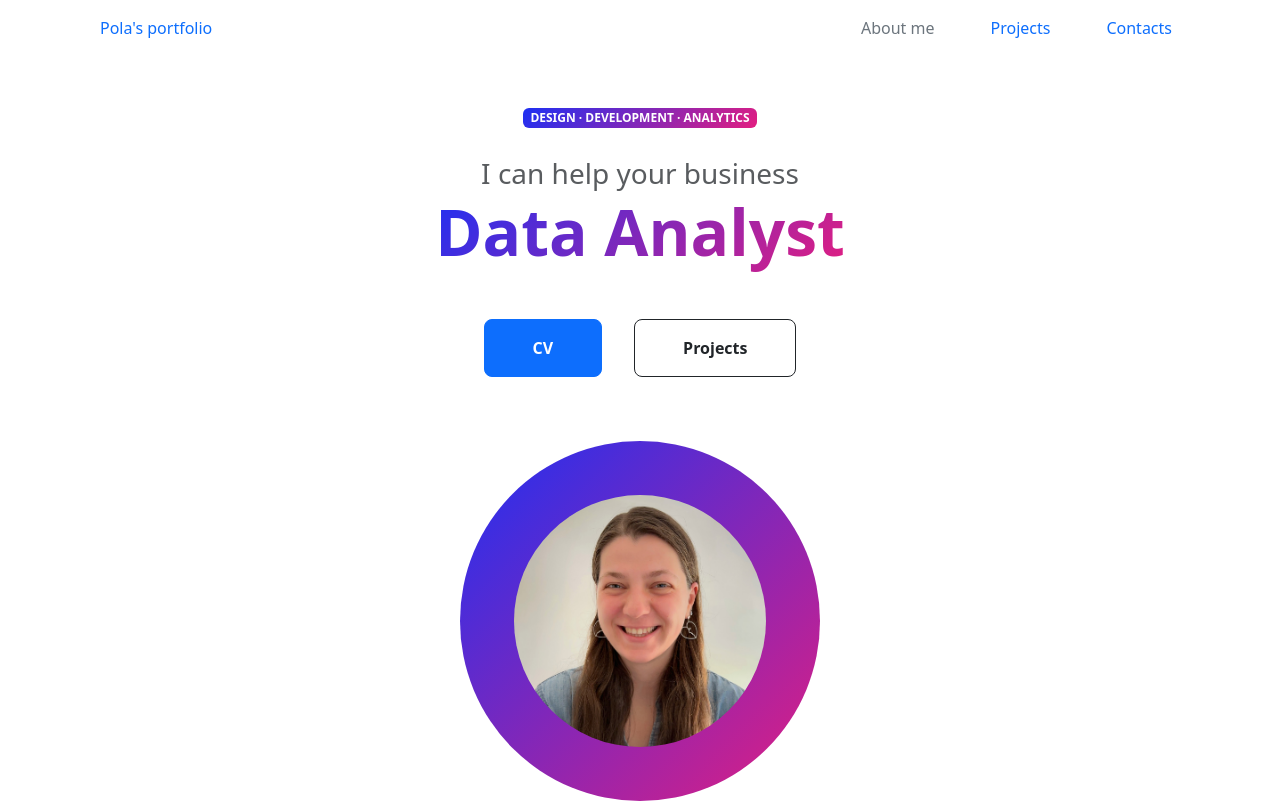
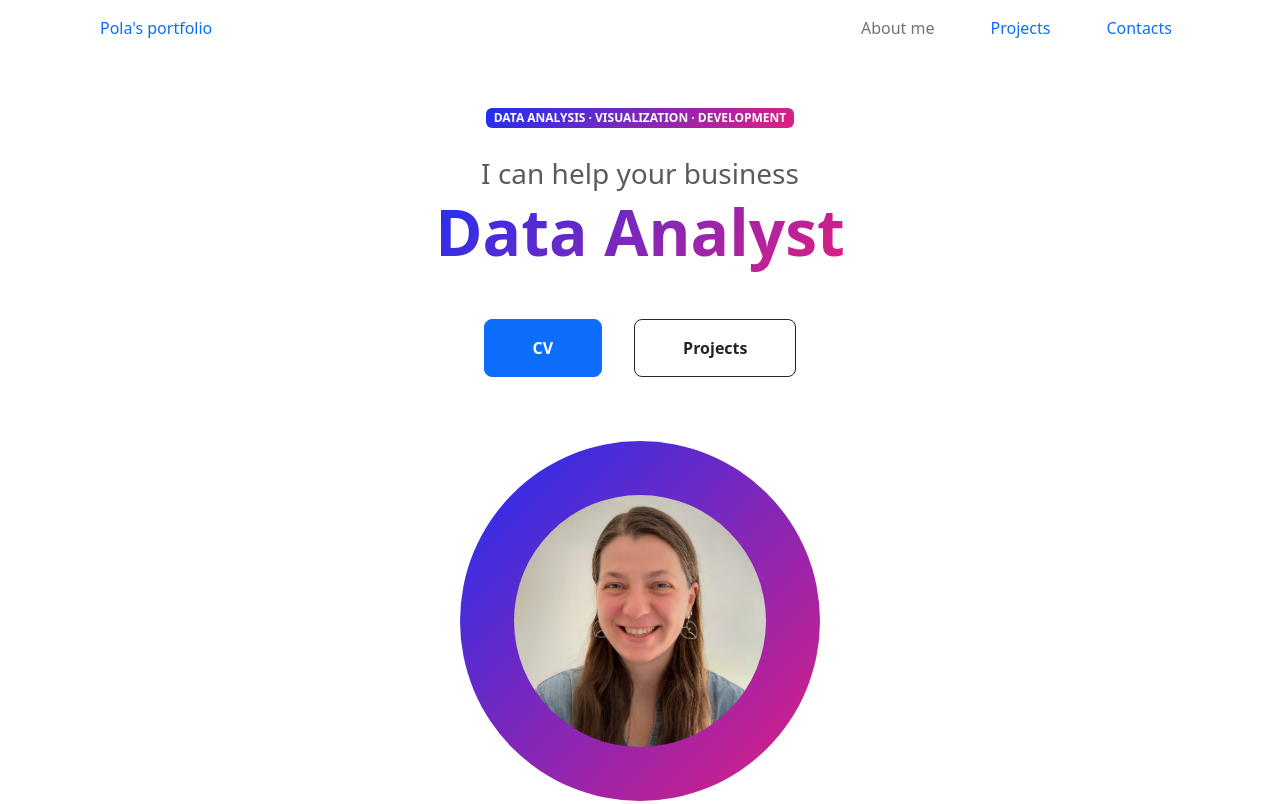
Before and after one commit to Pola-Gur/Portfolio_Pola_Gur, a plain HTML site: page index.html in a window 1280 px wide. Shown: the top 804 px of the page. Drawn offline with nearby package versions, Linux system fonts and the light colour scheme.

Commit message:
new header

```diff
--- a/index.html
+++ b/index.html
@@ -38,7 +38,7 @@
                     <div class="col-xxl-5">
                         <!-- Header text content-->
                         <div class="text-center text-xxl-start">
-                            <div class="badge bg-gradient-primary-to-secondary text-white mb-4"><div class="text-uppercase">Design &middot; Development &middot; Analytics</div></div>
+                            <div class="badge bg-gradient-primary-to-secondary text-white mb-4"><div class="text-uppercase">Data Analysis &middot; Visualization &middot; Development</div></div>
                                 <div class="fs-3 fw-light text-muted">I can help your business</div>
                                     <h1 class="display-3 fw-bolder mb-5"><span class="text-gradient d-inline">Data Analyst</span></h1>
                                     <div class="d-grid gap-3 d-sm-flex justify-content-sm-center justify-content-xxl-start mb-3">
```
